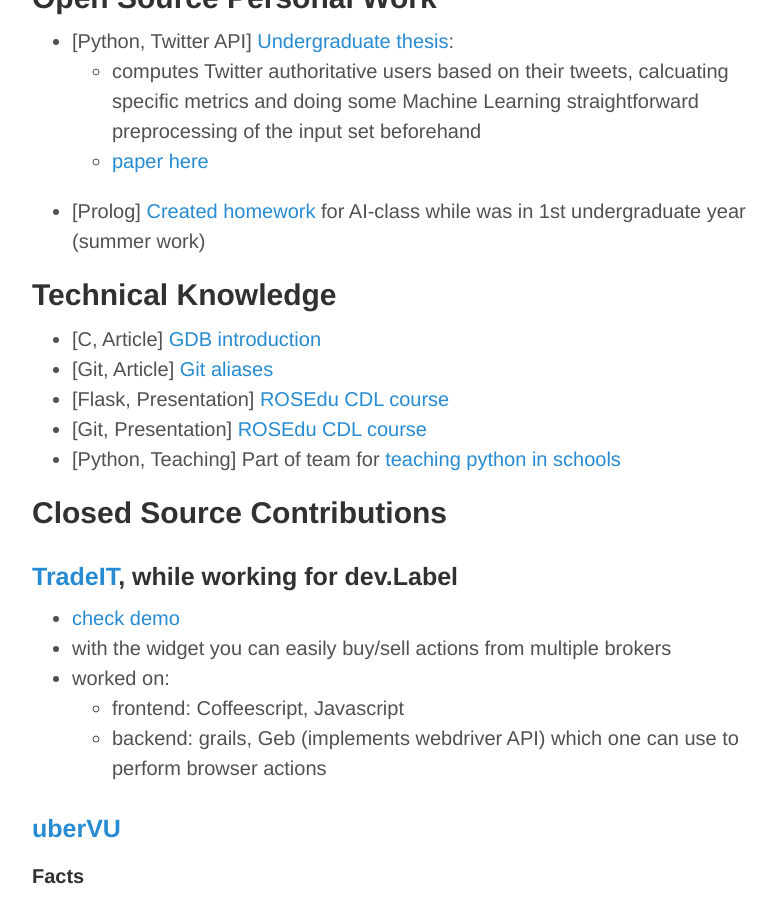
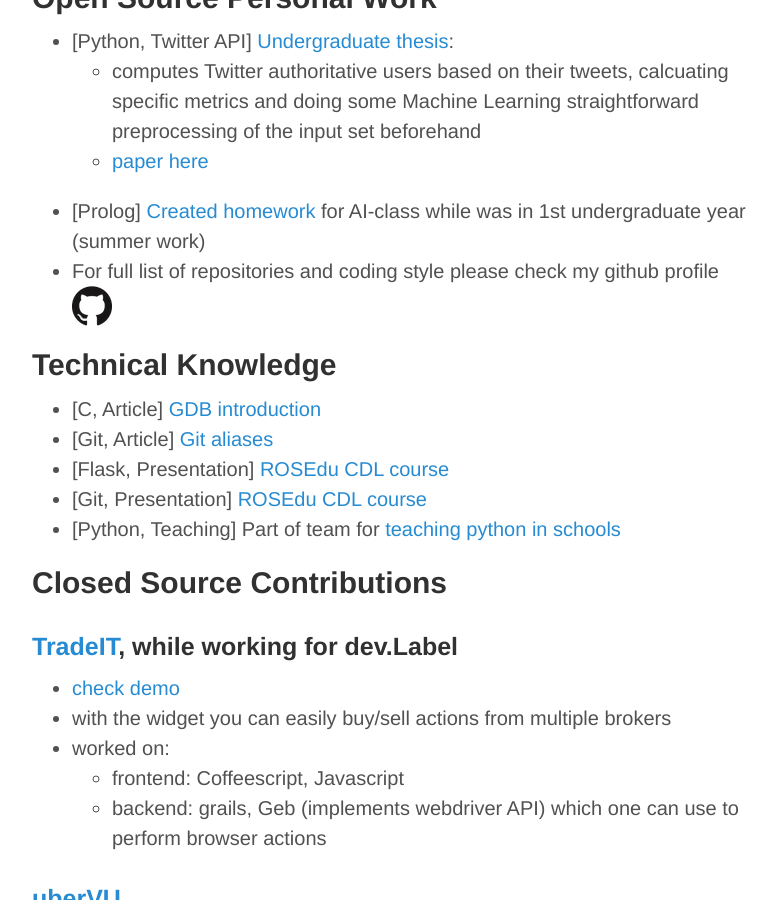
Before and after one commit to andreip/andreip.github.io, a Jekyll site: the page built from contributions.md, in a window 1280 px wide and 900 px high, scrolled down 580 px. Shown: the whole window, without its empty margins (248-1025 px from the left). Built offline with Jekyll 4.4.1, drawn with Linux system fonts in a browser that asks for light colours; Markdown is read by kramdown in place of the engine named in the settings.

Commit message:
Add github link in contributions page.

```diff
--- a/contributions.md
+++ b/contributions.md
@@ -20,6 +20,8 @@ noindex: true
 	* computes Twitter authoritative users based on their tweets, calcuating specific metrics and doing some Machine Learning straightforward preprocessing of the input set beforehand
 	* [paper here](https://www.dropbox.com/s/3xh7hjxewtgdswe/findingtopicalauthoritiesontwitter.pdf?dl=0)
 * [Prolog] [Created homework](https://github.com/andreip/AI-MAS) for AI-class while was in 1st undergraduate year (summer work)
+* For full list of repositories and coding style please check my github profile [<img src="/public/img/github.png">](https://github.com/andreip/)
+
 
 ## Technical Knowledge
 
```
